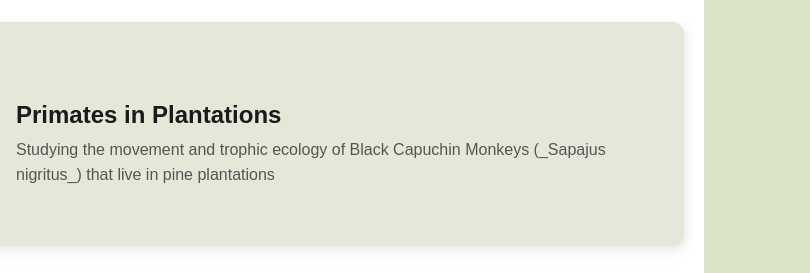
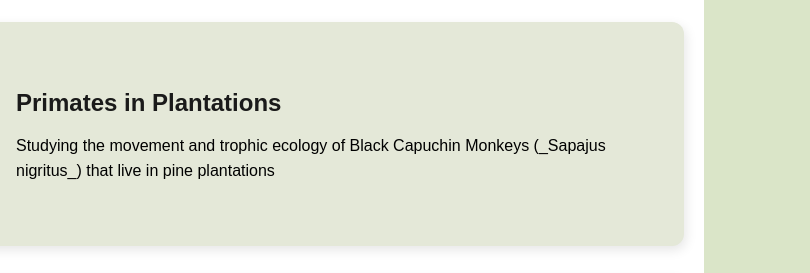
Before and after one commit to ValentinZarate/personaldata, a plain HTML site: page index.html in a window 1280 px wide. Shown: the part 512-785 px from the top of the page, 470-1280 px from the left. Drawn offline with Linux system fonts and the light colour scheme.

Commit message:
Update style2.css

```diff
--- a/style2.css
+++ b/style2.css
@@ -118,9 +118,9 @@ p {
 }
 
 .project-text p {
-    font-size: 1rem;
-    color: #555;
-    margin: 0;
+    font-size: 16px;
+    font-weight: 480;
+    line-height: 1.6;
 }
 
 
```
